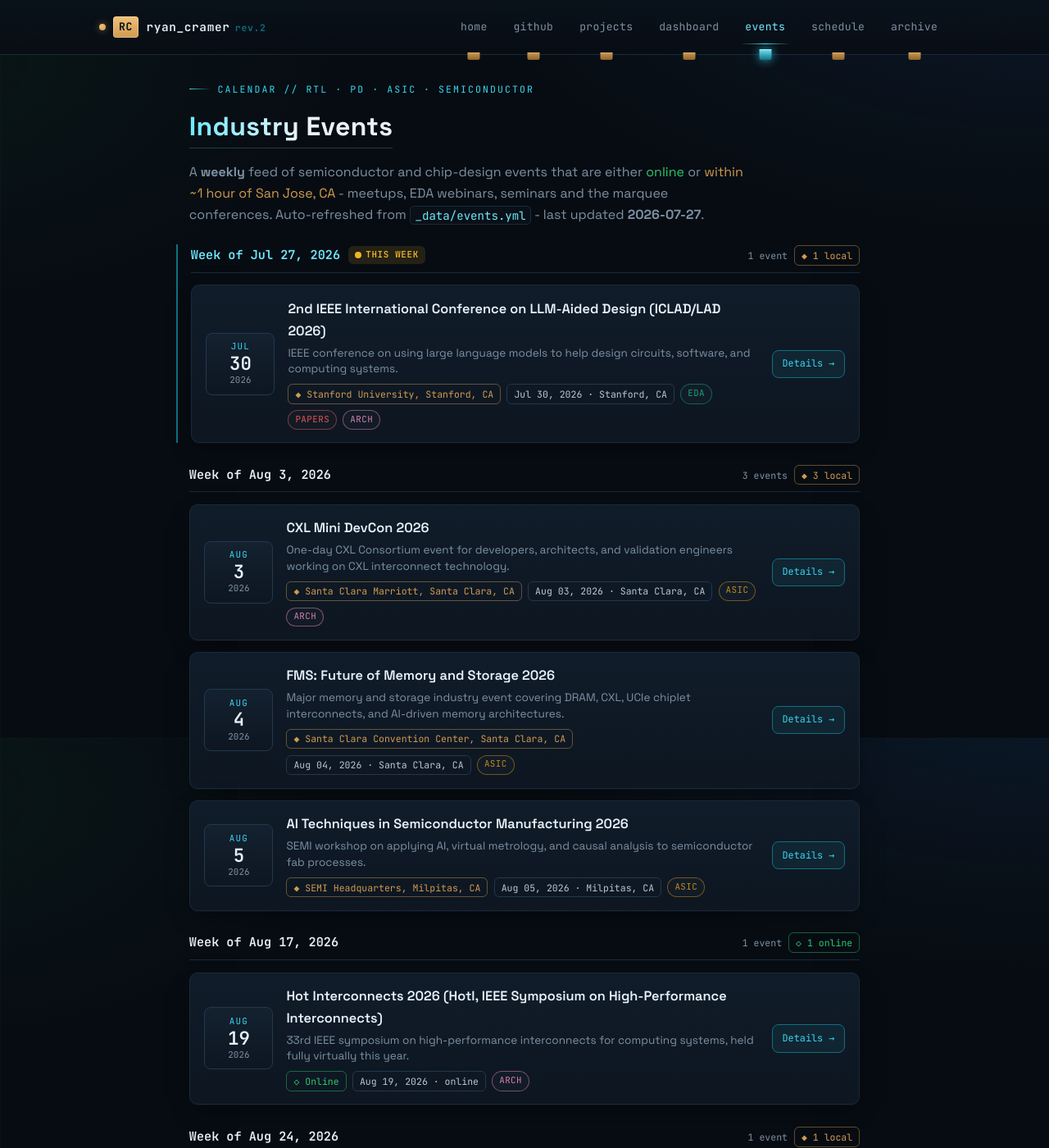
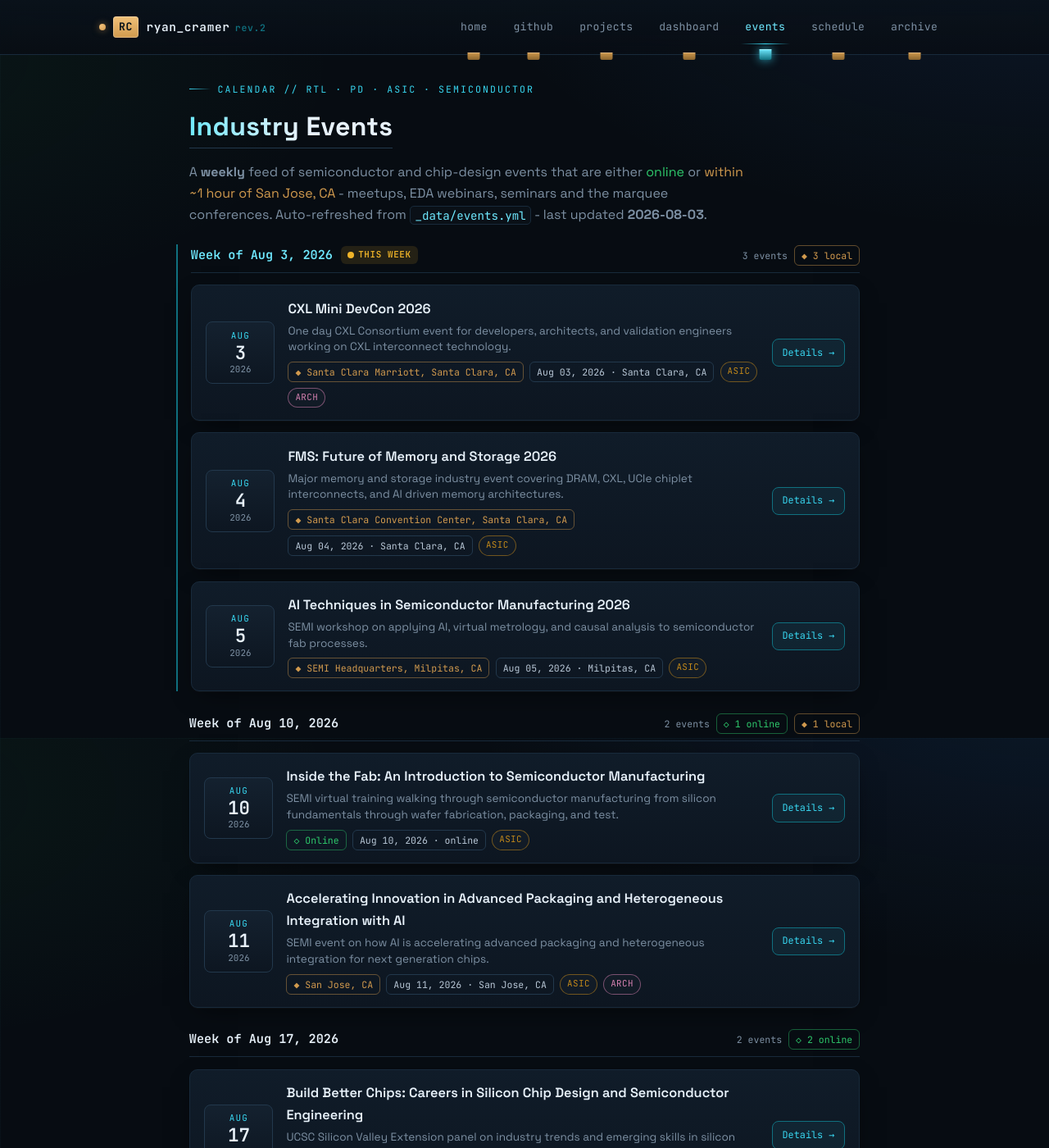
Before and after one commit to ryancramuh/ryancramuh.github.io, a Jekyll site: the page built from events.html, in a window 1280 px wide and 1400 px high. Shown: the whole window at 82% size. Built offline with Jekyll 4.4.1, drawn with Linux system fonts in a browser that asks for light colours; some of the changed text lies outside the part shown.

Commit message:
chore(events): weekly automated refresh

```diff
--- a/_data/events.yml
+++ b/_data/events.yml
@@ -23,26 +23,11 @@
 #   tags [rtl,pd,asic,verif,arch,eda,papers], tentative (optional bool).
 # =============================================================================
 
-refreshed: "2026-07-27"
-this_week: "2026-07-27"
+refreshed: "2026-08-03"
+this_week: "2026-08-03"
 
 events:
-  # --- Week of Jul 27, 2026  (current) ------------
-  - name: 2nd IEEE International Conference on LLM-Aided Design (ICLAD/LAD 2026)
-    date: '2026-07-30'
-    week_of: '2026-07-27'
-    date_display: Jul 30, 2026 · Stanford, CA
-    mode: local
-    location: Stanford University, Stanford, CA
-    url: https://iclad.ai/
-    desc: IEEE conference on using large language models to help design circuits, software, and computing
-      systems.
-    tags:
-    - eda
-    - papers
-    - arch
-
-  # --- Week of Aug 03, 2026 ------------
+  # --- Week of Aug 03, 2026  (current) ------------
   - name: CXL Mini DevCon 2026
     date: '2026-08-03'
     week_of: '2026-08-03'
@@ -50,7 +35,7 @@ events:
     mode: local
     location: Santa Clara Marriott, Santa Clara, CA
     url: https://computeexpresslink.org/cxl-mini-devcon-2026/
-    desc: One-day CXL Consortium event for developers, architects, and validation engineers working on CXL
+    desc: One day CXL Consortium event for developers, architects, and validation engineers working on CXL
       interconnect technology.
     tags:
     - asic
@@ -63,8 +48,8 @@ events:
     mode: local
     location: Santa Clara Convention Center, Santa Clara, CA
     url: https://futurememorystorage.com/
-    desc: Major memory and storage industry event covering DRAM, CXL, UCIe chiplet interconnects, and AI-driven
-      memory architectures.
+    desc: Major memory and storage industry event covering DRAM, CXL, UCIe chiplet interconnects, and AI
+      driven memory architectures.
     tags:
     - asic
 
@@ -79,7 +64,46 @@ events:
     tags:
     - asic
 
+  # --- Week of Aug 10, 2026 ------------
+  - name: 'Inside the Fab: An Introduction to Semiconductor Manufacturing'
+    date: '2026-08-10'
+    week_of: '2026-08-10'
+    date_display: Aug 10, 2026 · online
+    mode: online
+    location: Online
+    url: https://www.semi.org/en/event/inside-fab-introduction-semiconductor-manufacturing-asia
+    desc: SEMI virtual training walking through semiconductor manufacturing from silicon fundamentals through
+      wafer fabrication, packaging, and test.
+    tags:
+    - asic
+
+  - name: Accelerating Innovation in Advanced Packaging and Heterogeneous Integration with AI
+    date: '2026-08-11'
+    week_of: '2026-08-10'
+    date_display: Aug 11, 2026 · San Jose, CA
+    mode: local
+    location: San Jose, CA
+    url: https://www.semi.org/en/expositions-events/calendar
+    desc: SEMI event on how AI is accelerating advanced packaging and heterogeneous integration for next
+      generation chips.
+    tags:
+    - asic
+    - arch
+
   # --- Week of Aug 17, 2026 ------------
+  - name: 'Build Better Chips: Careers in Silicon Chip Design and Semiconductor Engineering'
+    date: '2026-08-17'
+    week_of: '2026-08-17'
+    date_display: Aug 17, 2026 · online
+    mode: online
+    location: Online
+    url: https://www.ucsc-extension.edu/events/build-better-chips-0
+    desc: UCSC Silicon Valley Extension panel on industry trends and emerging skills in silicon chip design
+      and semiconductor engineering.
+    tags:
+    - rtl
+    - asic
+
   - name: Hot Interconnects 2026 (HotI, IEEE Symposium on High-Performance Interconnects)
     date: '2026-08-19'
     week_of: '2026-08-17'
@@ -106,6 +130,18 @@ events:
     - arch
     - asic
 
+  - name: Semiconductor-MedTech Ecosystem Summit 2026
+    date: '2026-08-27'
+    week_of: '2026-08-24'
+    date_display: Aug 27, 2026 · Milpitas, CA
+    mode: local
+    location: Milpitas, CA
+    url: https://www.semi.org/en/industry-groups/smart-medtech/events-and-news
+    desc: SEMI Smart MedTech summit connecting semiconductor and medical device leaders on advanced chip
+      and packaging technology for medical devices.
+    tags:
+    - asic
+
   # --- Week of Aug 31, 2026 ------------
   - name: GlobalFoundries Technology Summit 2026
     date: '2026-09-02'
@@ -118,6 +154,34 @@ events:
       ecosystem updates.
     tags:
     - asic
+
+  # --- Week of Sep 07, 2026 ------------
+  - name: Future of Computing 2026
+    date: '2026-09-09'
+    week_of: '2026-09-07'
+    date_display: Sep 09, 2026 · San Jose, CA
+    mode: local
+    location: San Jose, CA
+    url: https://www.semi.org/en/event/future-computing-2026
+    desc: SEMI workshop uniting the AI compute ecosystem across devices, packaging, photonics, and architectures
+      for system-technology co-optimization.
+    tags:
+    - arch
+    - asic
+
+  - name: 'ESD Alliance Webinar: Gen-AI for Chip Design and Security'
+    date: '2026-09-10'
+    week_of: '2026-09-07'
+    date_display: Sep 10, 2026 · online
+    mode: online
+    location: Online
+    url: https://www.semi.org/en/communities/esda
+    desc: SEMI ESD Alliance webinar on how generative and agentic AI are changing chip design workflows
+      and hardware security.
+    tags:
+    - eda
+    - rtl
+    - verif
 
   # --- Week of Sep 14, 2026 ------------
   - name: AI Infra Summit 2026
```
